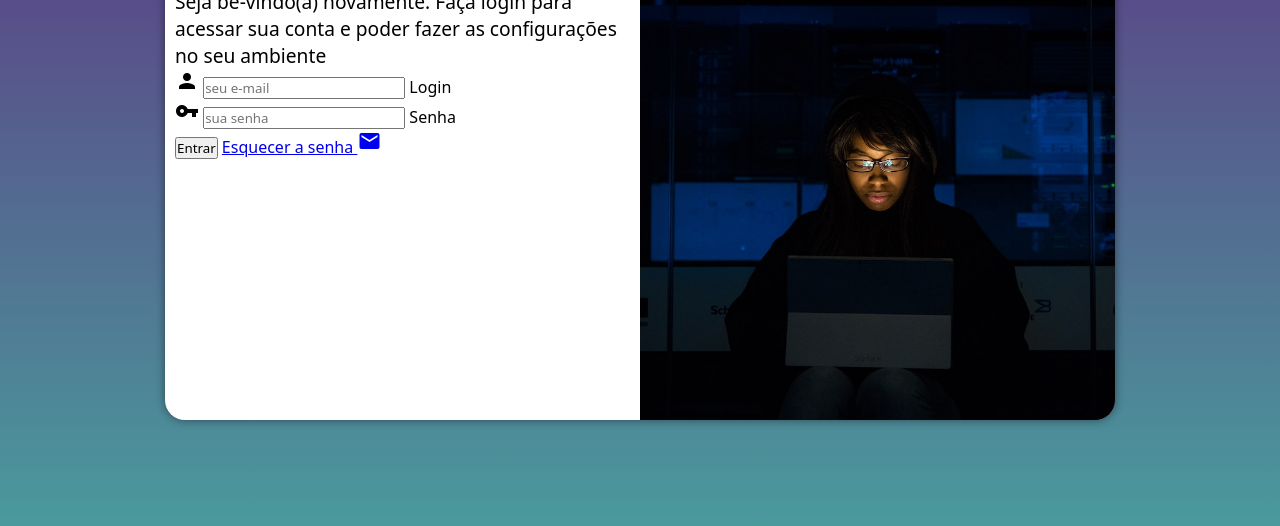
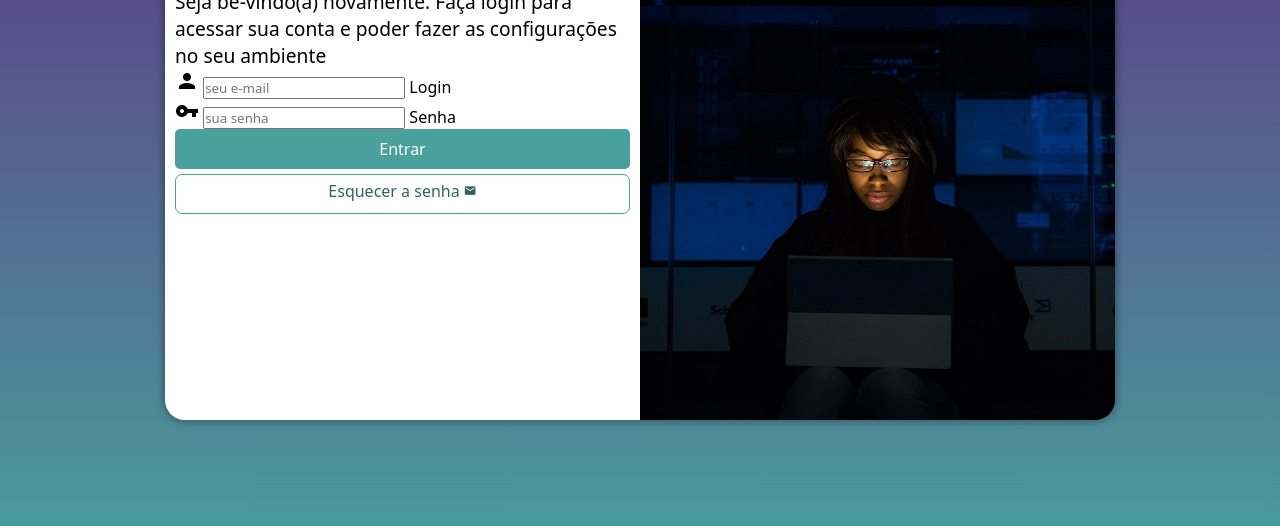
Before and after one commit to slva643/projeto-login, a plain HTML site: page index.html in a window 1280 px wide. Shown: the part 230-756 px from the top of the page. Drawn offline with Linux system fonts and the light colour scheme.

Commit message:
atualizando a tela de login

```diff
--- a/Css/style.css
+++ b/Css/style.css
@@ -61,3 +61,42 @@ div#formulario > h1 {
 div#formulario > p {
     font-size: 0.8em;
 }
+
+form > input[type=submit] {
+    display: block;
+    font-size: 1em;
+    width: 100%;
+    height: 40px;
+    background-color: var(--verde);
+    color: white;
+    border: none;
+    border-radius: 5px;
+    cursor: pointer;
+}
+
+form > input[type=submit]:hover {
+    background-color: #1e3f3d;
+}
+
+form > a.botao {
+    display: block;
+    text-align: center;
+    font-size: 1em;
+    width: 100%;
+    height: 40px;
+    padding-top: 5px;
+    margin-top: 5px;
+    background-color: white;
+    color: #2d6462;
+    border: 1px solid #49a09d;
+    border-radius: 7px;
+    text-decoration: none;
+}
+
+form > a.botao:hover {
+    background-color: #6cd3cf;
+}
+
+form > a.botao > i {
+    font-size: 0.8em;
+}
--- a/index.html
+++ b/index.html
@@ -34,7 +34,7 @@
                         <label for="isenha">Senha</label>
                     </div>
                     <input type="submit" value="Entrar">
-                    <a href="esquece.html">Esquecer a senha <i class="material-icons">mail</i> </a>
+                    <a href="esquece.html" class="botao">Esquecer a senha <i class="material-icons">mail</i> </a>
                 </form>
             </div>
         </section>
```
